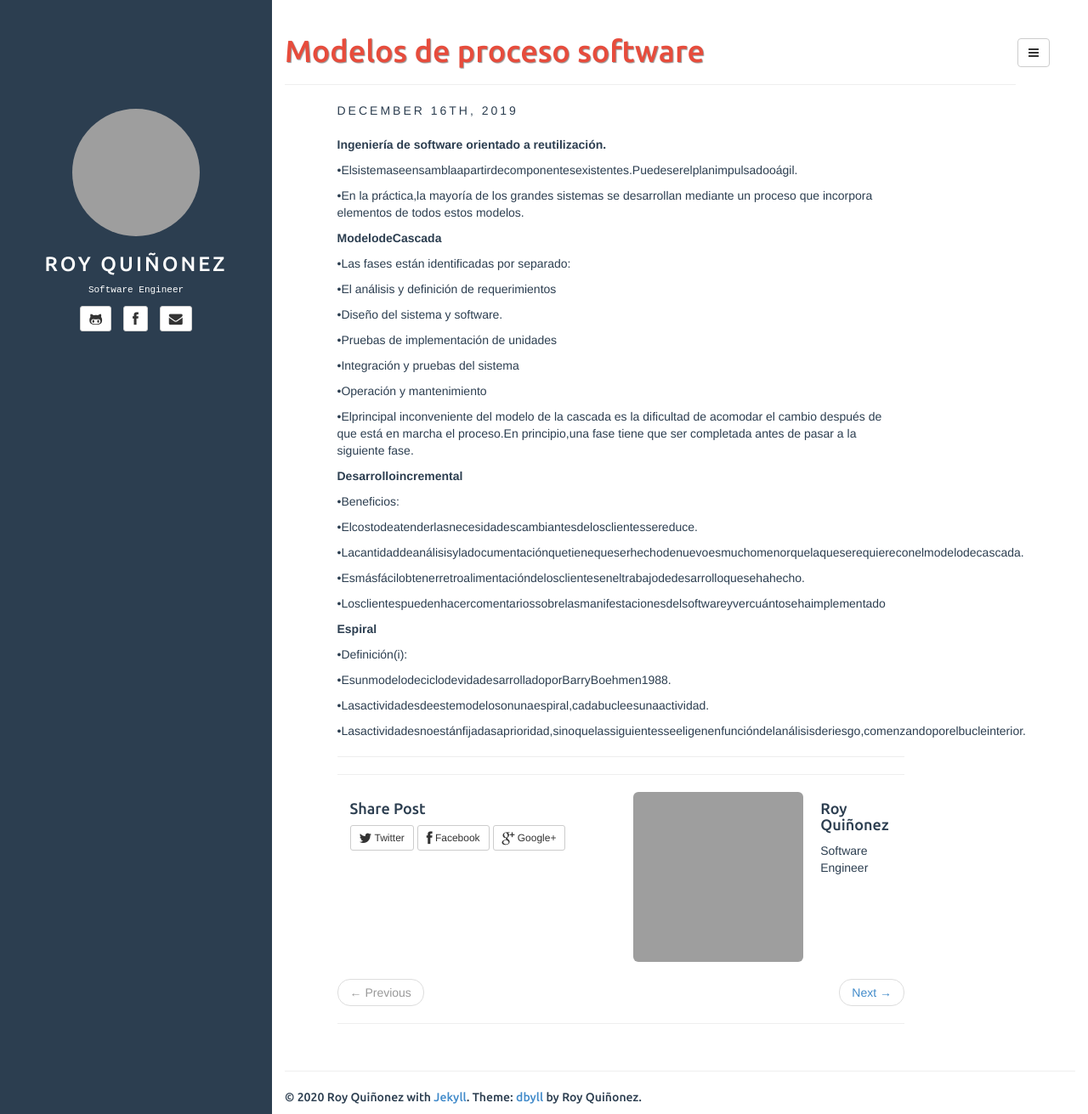
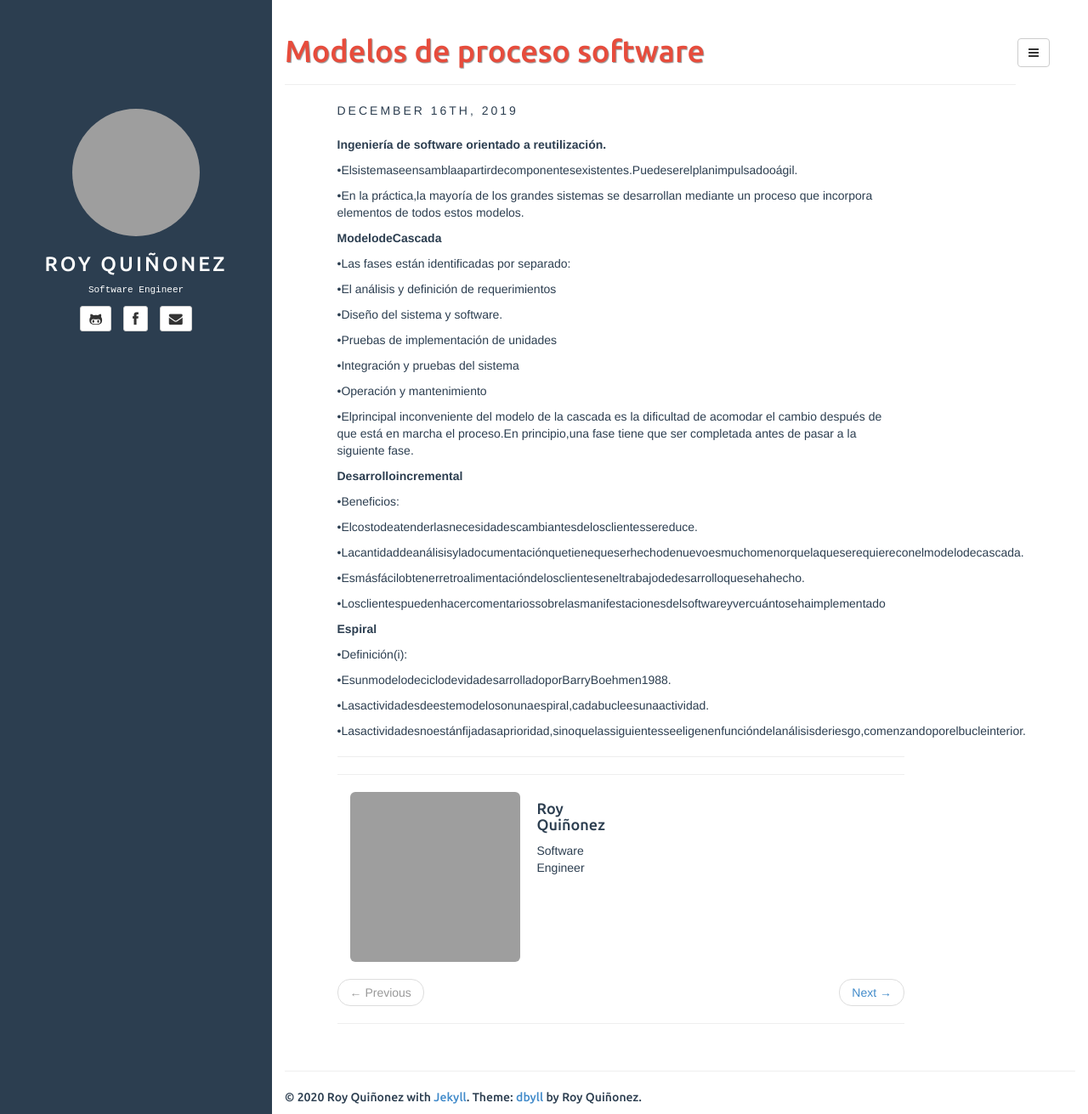
Before and after one commit to Roway007/Roway007.github.io, a Jekyll site: the page built from _posts/2019-12-16-Modelos de procesos Software.md, in a window 1280 px wide and 1311 px high. Shown: the whole window at 85% size. Built offline with Jekyll 4.4.1, drawn with Linux system fonts in a browser that asks for light colours; comment, search, counter and statistics services are not loaded; grey boxes are pictures that could not be loaded.

Commit message:
Update post.html

```diff
--- a/_includes/post.html
+++ b/_includes/post.html
@@ -71,26 +71,7 @@
 
 		<hr>
 
-		<div>
-      <section class="share col-sm-6">
-        <h4 class="section-title">Share Post</h4>
-        <a class="btn btn-default btn-sm twitter" href="http://twitter.com/share?text={{page.title | encode}}{% if site.author.twitter%}&via={{site.author.twitter}}{% endif %}"
-           onclick="window.open(this.href, 'twitter-share', 'width=550,height=235');return false;">
-          <i class="fa fa-twitter fa-lg"></i>
-          Twitter
-        </a>
-        <a class="btn btn-default btn-sm facebook" href="https://www.facebook.com/sharer/sharer.php"
-           onclick="window.open(this.href, 'facebook-share','width=580,height=296');return false;">
-          <i class="fa fa-facebook fa-lg"></i>
-          Facebook
-        </a>
-        <a class="btn btn-default btn-sm gplus"
-           onclick="window.open('https://plus.google.com/share?url='+window.location.href, 'google-plus-share', 'width=490,height=530');return false;">
-          <i class="fa fa-google-plus fa-lg"></i>
-          Google+
-        </a>
-      </section>
-
+<div>
       <section class="col-sm-6 author">
         <img src="//www.gravatar.com/avatar/{{site.author.email_md5}}" class="img-rounded author-image" />
         <h4 class="section-title author-name">{{site.author.name}}</h4>
```
